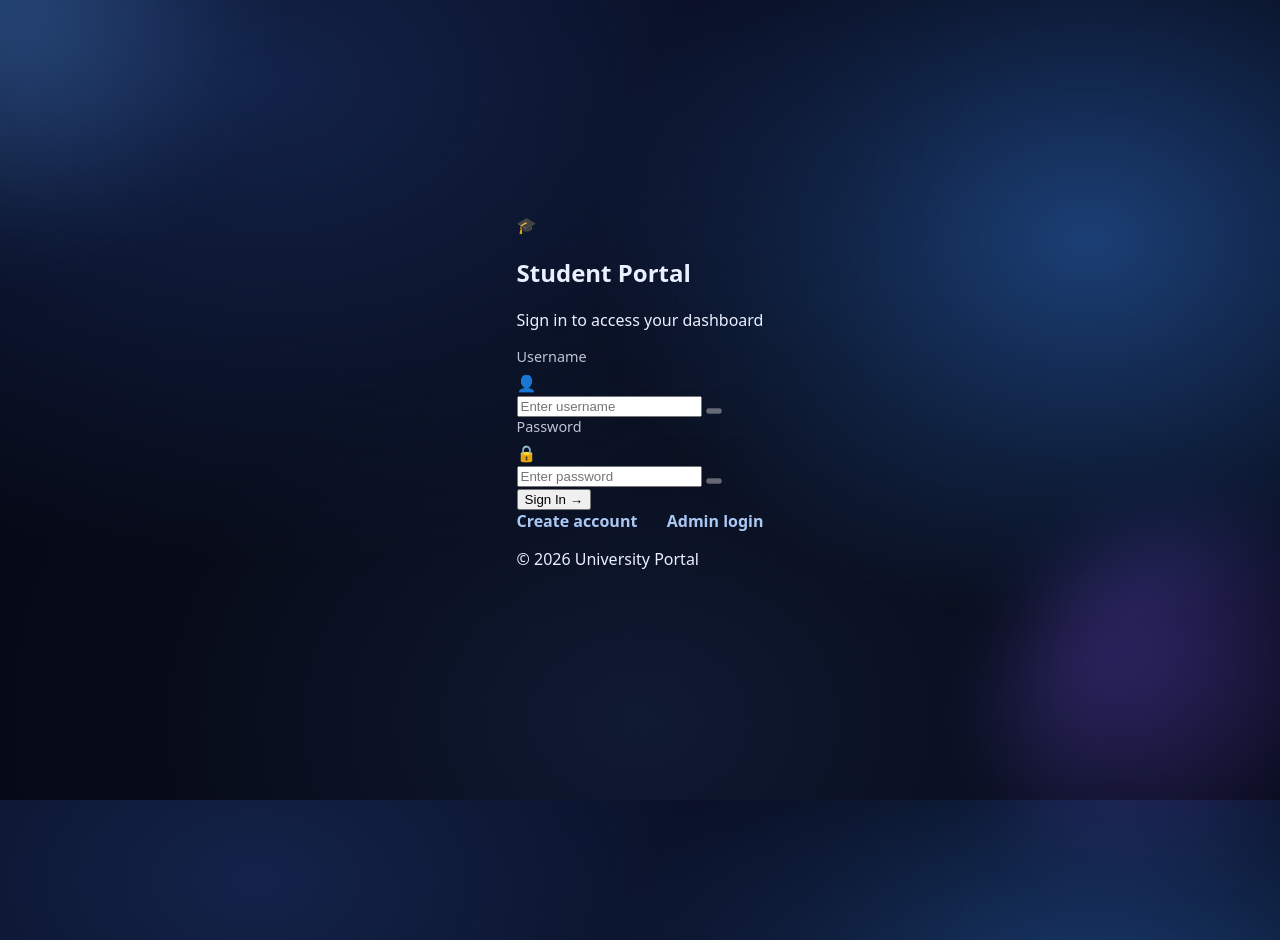
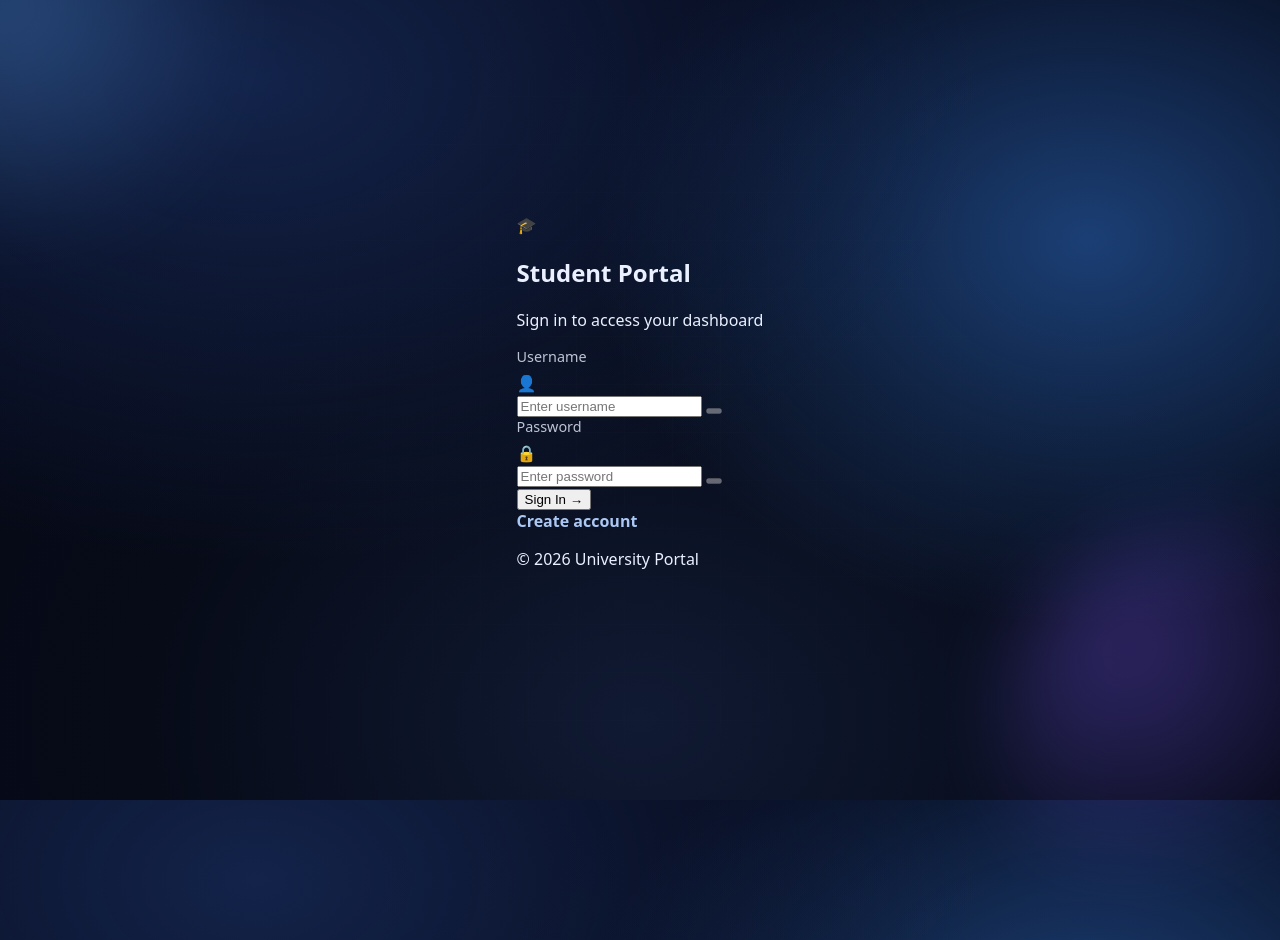
Before and after one commit to EnglishEdu28/TheEngEdu28, a Flask app: page /login in a window 1280 px wide; the page is wider, and only the part inside the window is pictured. Run offline with Flask 3, Linux system fonts and the light colour scheme; parts of the project's set-up code (start-up, migrations or seed data) failed here and were passed over; some libraries are stand-ins or nearby versions.

Commit message:
Fix HTML formatting in login template

```diff
--- a/templates/login.html
+++ b/templates/login.html
@@ -58,7 +58,6 @@
 
         <div class="row">
           <a class="link" href="{{ url_for('register') }}">Create account</a>
-          <a class="link" href="{{ url_for('admin_login') }}">Admin login</a>
         </div>
       </form>
 
```
